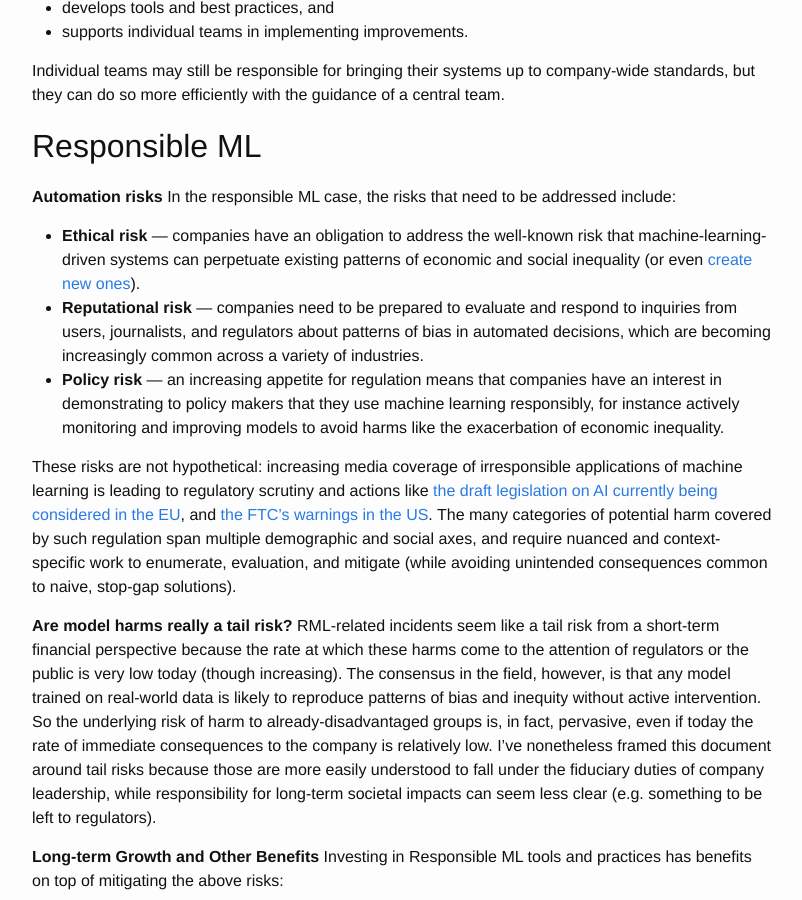
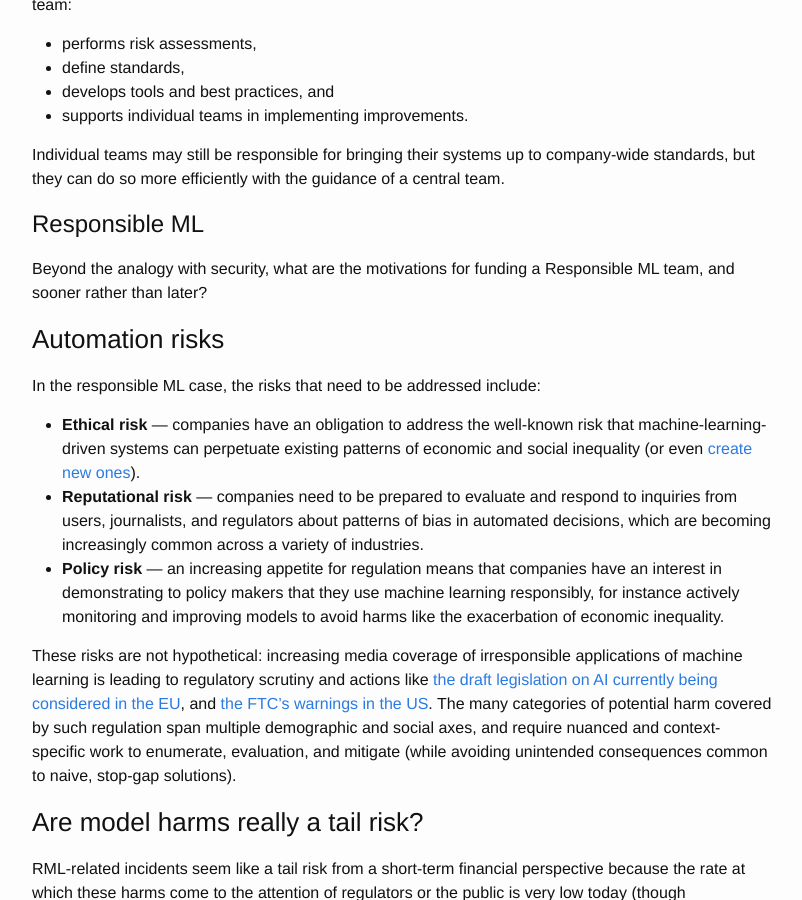
Before and after one commit to roban/machine-epistemology, a Jekyll site: the page built from _posts/2022-07-23-responsible-machine-learning-is-like-security.md, in a window 1280 px wide and 900 px high, scrolled down 1185 px. Shown: the whole window, without its empty margins (238-1040 px from the left). Built offline with Jekyll 4.4.1, drawn with Linux system fonts in a browser that asks for light colours; some of the changed text lies outside the part shown.

```diff
--- a/_posts/2022-07-23-responsible-machine-learning-is-like-security.md
+++ b/_posts/2022-07-23-responsible-machine-learning-is-like-security.md
@@ -4,17 +4,19 @@ title: "Responsible Machine Learning is like Security"
 ---
 
 
-# Responsible Machine Learning is like Security
+# The analogy
 I recently started using an analogy between responsible machine learning and information security in order to explain the importance of investing in centralized teams dedicated to controlling the potential harms of automated decisions. After I saw [Salesforce’s Ethical AI Principal Architect Kathy Baxter make a similar point](https://www.zdnet.com/article/ai-ethics-should-be-hardcoded-like-security-by-design/) (via [a tweet from Margaret Mitchell](https://twitter.com/robanhk/status/1544734684101443584)), I thought I’d share my argument.
 
 ## RML and Security
 
 Responsible machine learning (RML) is like data security because investments in either are motivated (at least partly) by tail risk — the risk of rare, but costly, reputation-damaging incidents. Both security and RML require every team at a company act to responsibly, but also benefit from centralized support in the form of standards, monitoring, tools, expert consultation.
 
-**The stakes**
+### The stakes
+
 It’s any company’s obligation to secure the sensitive information that users entrust to it (and obviously in its interest to protect trade secrets or other information that would be damaging if exposed). A company has a similar responsibility to understand and control the adverse impacts of automated, model-based decisions. Failing to take responsibility for either data security or the harms of automated decisions is not only an ethical lapse, but can damage a company’s reputation, draw attention from regulators, carry financial penalties, and hurt future growth.
 
-**The need for a centralized team**
+### The need for a centralized team
+
 Responsible ML, like security or compliance, is difficult for individual teams to prioritize because
 
 - Incidents are seen as tail risks: from a short-term financial perspective, any individual team is unlikely to pay the cost of a security incident or a public revelation of harmful model bias.
@@ -31,9 +33,12 @@ Therefore, just as every company beyond a certain scale has a centralized Securi
 
 Individual teams may still be responsible for bringing their systems up to company-wide standards, but they can do so more efficiently with the guidance of a central team.
 
-## Responsible ML
+# Responsible ML
 
-**Automation risks**
+Beyond the analogy with security, what are the motivations for funding a Responsible ML team, and sooner rather than later?
+
+### Automation risks
+
 In the responsible ML case, the risks that need to be addressed include:
 
 - **Ethical risk** — companies have an obligation to address the well-known risk that machine-learning-driven systems can perpetuate existing patterns of economic and social inequality (or even [create new ones](https://arxiv.org/abs/2205.01166)).
@@ -42,10 +47,12 @@ In the responsible ML case, the risks that need to be addressed include:
 
 These risks are not hypothetical: increasing media coverage of irresponsible applications of machine learning is leading to regulatory scrutiny and actions like [the draft legislation on AI currently being considered in the EU](https://www.brookings.edu/research/the-eu-ai-act-will-have-global-impact-but-a-limited-brussels-effect/), and [the FTC’s warnings in the US](https://www.ftc.gov/business-guidance/blog/2021/04/aiming-truth-fairness-equity-your-companys-use-ai). The many categories of potential harm covered by such regulation span multiple demographic and social axes, and require nuanced and context-specific work to enumerate, evaluation, and mitigate (while avoiding unintended consequences common to naive, stop-gap solutions).
 
-**Are model harms really a tail risk?**
+### Are model harms really a tail risk?
+
 RML-related incidents seem like a tail risk from a short-term financial perspective because the rate at which these harms come to the attention of regulators or the public is very low today (though increasing). The consensus in the field, however, is that any model trained on real-world data is likely to reproduce patterns of bias and inequity without active intervention. So the underlying risk of harm to already-disadvantaged groups is, in fact, pervasive, even if today the rate of immediate consequences to the company is relatively low. I’ve nonetheless framed this document around tail risks because those are more easily understood to fall under the fiduciary duties of company leadership, while responsibility for long-term societal impacts can seem less clear (e.g. something to be left to regulators).
 
-**Long-term Growth and Other Benefits**
+### Long-term Growth and Other Benefits
+
 Investing in Responsible ML tools and practices has benefits on top of mitigating the above risks:
 
 - **Growing the user base** – small segments of users tend to disappear in the aggregate metrics by which any company measures model and product performance, but groups that are underrepresented in your metrics today are often the biggest opportunities for growing your user base the future. RML tools that help find and improve small pockets of poor model performance are therefore key to sustained long-term growth.
@@ -53,7 +60,7 @@ Investing in Responsible ML tools and practices has benefits on top of mitigatin
 - **Recruiting** – ML engineers are increasingly aware of the potential ethical complexity and reputational risk of deploying ML at scale and want reassurance that employers will prioritize the responsible use of the technology they build.
 
 
-## Benefit of small, early investments
+### Benefit of small, early investments
 
 Responsible ML can suffer from letting the perfect be the enemy of the good. Because the surface area of potential risks is initially unclear, it can seem futile or dangerous to open that can of worms unless you can afford to fund a large, comprehensive project. And it’s true that a small team may not be able to mitigate every RML-related risk before any incident occurs. However targeted evaluation and improvement of your most public and impactful models can materially reduce the most salient risks and even unblock projects that would otherwise be deemed to pose too high a brand or compliance risk.
 
```
Also changed, not shown: Gemfile.lock (deleted).
